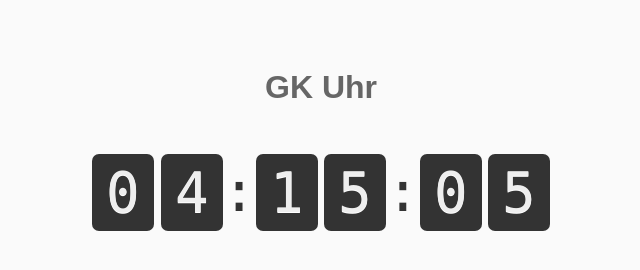
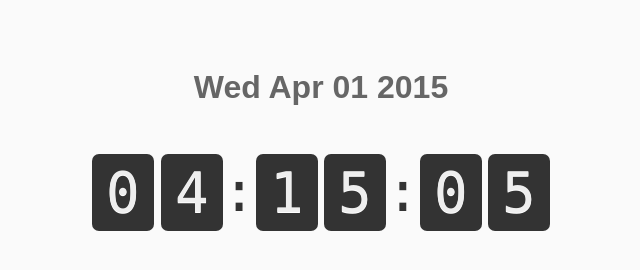
Before and after one commit to philj0st/gkClock, a plain HTML site: page index.html in a window 1280 px wide. Shown: the whole page, without its empty margins (319-959 px from the left). Drawn offline with Linux system fonts and the light colour scheme.

Commit message:
Day now visible

```diff
--- a/index.html
+++ b/index.html
@@ -13,7 +13,7 @@
 
 <body>
 
-  <h1 id="date">GK Uhr</h1>
+  <h1 id="dateDisplay">GK Uhr</h1>
 <span class="clock"></span>
 
   <script src="js/index.js"></script>
--- a/js/index.js
+++ b/js/index.js
@@ -22,10 +22,12 @@ var Clock = (function(){
 			var now = new Date()
 			var time = new Date(+start + (+now - +start)* factor);
 			this._update(this._pad(time.getHours()) + this._pad(time.getMinutes()) + this._pad(time.getSeconds()));
+			//update day
+			document.body.children[0].innerHTML = time.toDateString();
 			var self = this;
 			setTimeout(function(){
 				self._tick();
-			},1000);
+			},200);
 		},
 
 		_pad:function(value) {
```
